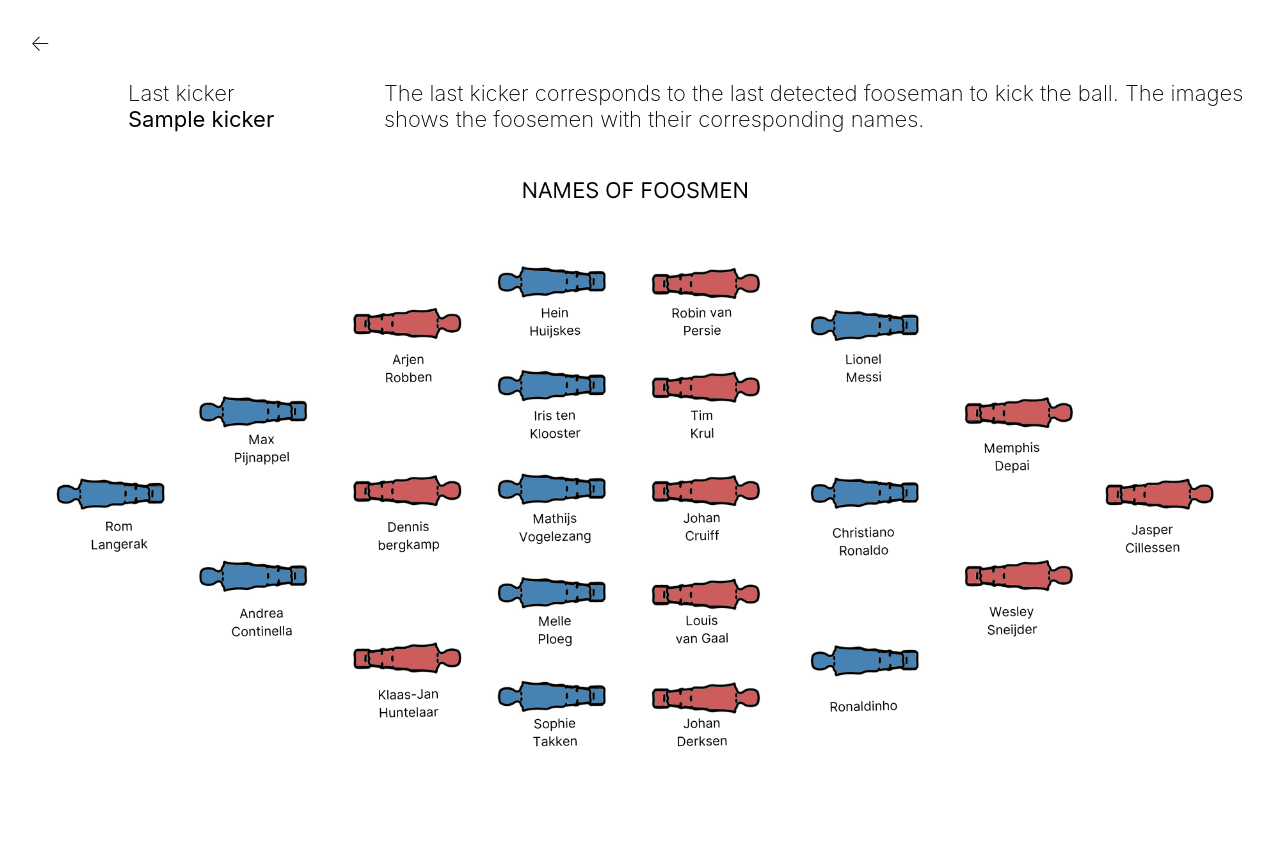
After one commit to HeinHuijskes/SmartFoosball, a Flask app: template website/templates/kickerpage.html in a window 1280 px wide. The commit adds this page. Run offline with Flask 3, Linux system fonts and the light colour scheme; the template is opened without the code that fills it: most values are stand-ins (such as "Sample title", 1, 10 or a date in 2020).

Commit message:
merge Website after after merge (#22)
* no screen text + average FPS (beware the max_speed variable now represents FPS)

* ready to test

* last kicker works + cleanup/rename

* working on kicker page needs arrow and final touches

* working on kicker page

* minor changes as circle around i

* adjusted delay times

* text

* text

* fixed text

* mistake not working adaoted intropage

* reverted and fixed index pae

* new title

* done?

* done??

---------

Co-authored-by: sophieT03 <ut.s2535068@gmail.com>
Co-authored-by: Iristk <iristenklooster123@gmail.com>

```diff
--- a/backend/detection.py
+++ b/backend/detection.py
@@ -30,6 +30,7 @@ class Detection(DetectionSettings):
             if kicker == "Dennis Bergkamp":
                 playsound('data/fifa/Voicy_Dennis Bergkamp Goal.mp3', block=False)
             print(kicker)
+            self.kicker = kicker #this is called by game for the website
         frame = self.draw_ball_positions(frame)
         self.detect_zone()
         fps = max(int(self.fps), 1)
@@ -410,7 +411,7 @@ class Detection(DetectionSettings):
                 foos_men.append(y + h/2)
 
         if len(foos_men) == 0:
-            return "Impossible"  # No foos_man detected in this zone
+            return "No kicker detected"  # No foos_man detected in this zone
         foos_men = sorted(foos_men)  # Sort the foos_men y-positions large to small
 
         best_y = abs(foos_men[0] - ball_y)
--- a/backend/detectionSettings.py
+++ b/backend/detectionSettings.py
@@ -48,7 +48,7 @@ class DetectionSettings:
         # Set the model to GPU with CUDA to run faster
         # If this does not work, see README.md for a line on how to recompile/install pytorch with CUDA included
 
-        self.model.to('cuda')
+        # self.model.to('cuda')
         # The output of this print statement should be along the lines of "cuda:0", not "cpu". It indicates success
         print(self.model.device)
         # Classnames to detect. Only allow YOLO to detect the "balls" class, which was custom trained in "best.pt".
@@ -76,3 +76,4 @@ class DetectionSettings:
         # Last rod to kick the ball
         self.last_kick_position = None
         self.kickers = []  # TODO: Empty when a goal is made
+        self.kicker = "No kicker detected" #the most recent kicker for the website
--- a/backend/gameSettings.py
+++ b/backend/gameSettings.py
@@ -13,7 +13,7 @@ class GameSettings:
         self.video_frames = []
         self.video = None
         self.calibration_frames = 10
-        self.fps = 60 #TODO what do we think of these values? will this work with faster fps?
+        self.fps = 75 #TODO what do we think of these values? will this work with faster fps?
         self.delaysec = 5
         self.buffer_max_len = self.fps * self.delaysec #this value determines the delay
         self.buffer = deque(maxlen=(self.fps * self.delaysec))
--- a/website/templates/fullpage.html
+++ b/website/templates/fullpage.html
@@ -4,7 +4,7 @@
 <head>
     <meta name="viewport" content="width=device-width, initial-scale=1">
     <link rel="stylesheet" href="css/styles.css">
-    <title> THE SMART FOOSBALL TABLE</title>
+    <title>FOOSBLITZ</title>
     <link href='https://fonts.googleapis.com/css2?family=Inter:ital,opsz,wght@0,14..32,200;1,14..32,200&display=swap' rel='stylesheet'>
     <style>
         body { font-family: 'Inter'; font-weight: 200; font-size: 22px;
@@ -285,7 +285,7 @@
 
 <div id="ultimate_parent">
 <div id="arrow">
-    <a style="margin:0; padding:0;color: black; background-color: transparent; text-decoration: transparent;" href="index.html"> <p>&larr;</p></a>
+    <a style="margin:0; padding:0;color: black; background-color: transparent; text-decoration: transparent;" href="feedpage.html"> <p>&larr;</p></a>
 </div>
 
 <div id="score_box">
--- /dev/null
+++ b/website/templates/kickerpage.html
@@ -0,0 +1,88 @@
+<!DOCTYPE html>
+<html lang="en">
+<head>
+    <meta charset="UTF-8">
+    <title>FOOSBLITZ</title>
+    <style>
+        body {
+            font-family: 'Inter';
+            font-weight: 200;
+            font-size: 22px;
+            margin: 0;
+            padding: 0;}
+
+        .top_bar{
+            display: flex;
+            flex-direction: row;
+            margin-top: 80px;
+        }
+
+
+        a { margin:0;
+            padding:0;
+            color: black;
+            background-color: transparent;
+            text-decoration: transparent;}
+
+        #arrow {
+            z-index: 7;
+            position: fixed;
+            left: 30px;
+            top: 30px;
+            width: 10%;
+        }
+        #behind_arrow{
+            width: 10%;
+        }
+        #around_kicker {
+            display: flex;
+            flex-direction: column;
+            height: 100%;
+            width: 20%;
+        }
+
+        .info-text {
+            width: 69%;
+            height: 100%;
+        }
+        p {
+            margin: 0;
+            text-align: left;
+        }
+        #kicker{
+            font-weight: 400;
+        }
+    </style>
+</head>
+<body>
+    <div class="top_bar">
+         <div id="behind_arrow">
+              <div id="arrow" >
+                <a href="feedpage.html"> <p>&larr;</p></a>
+              </div>
+         </div>
+         <div id="around_kicker">
+             <p >Last kicker </p>
+             <p id="kicker" > {{kicker}}</p>
+         </div>
+         <div class="info-text" >
+                  The last kicker corresponds to the last detected fooseman to kick the ball. The images shows the foosemen with their corresponding names.
+         </div>
+     </div>
+
+     <img style="width: 100%;
+            height: 100%;
+            max-width: 100%;
+            max-height: 100%;" src="/website/Foosemen_names.png" alt="names of foosemen">
+</body>
+<script>
+        function fetchKicker() {
+                    $.getJSON("/update_kicker", function(data) {
+                        $('#kicker').html('<p style="text-align: left; font-weight: 400">' + data.kicker+ '</p>');
+                    });
+                }
+
+        // Fetch the score and kicker every 5 seconds
+        setInterval(fetchKicker, 500);
+</script>
+</html>
```
Also changed, not shown: backend/game.py (+13 -20 lines), website/flask_website.py (+119 -106 lines), website/templates/feedpage.html (+66 -6 lines), website/templates/index.html (+21 -5 lines), website/templates/infopage.html (+56 -11 lines), old_run.py (renamed from run.py), run_system.py (renamed from camera_test.py), website/Error.jpg (renamed from website/Error.jp.jpg), website/Error_2.jpg (deleted), website/Error_mirrored_2.jpg (deleted), website/Foosemen_names.png (added).
